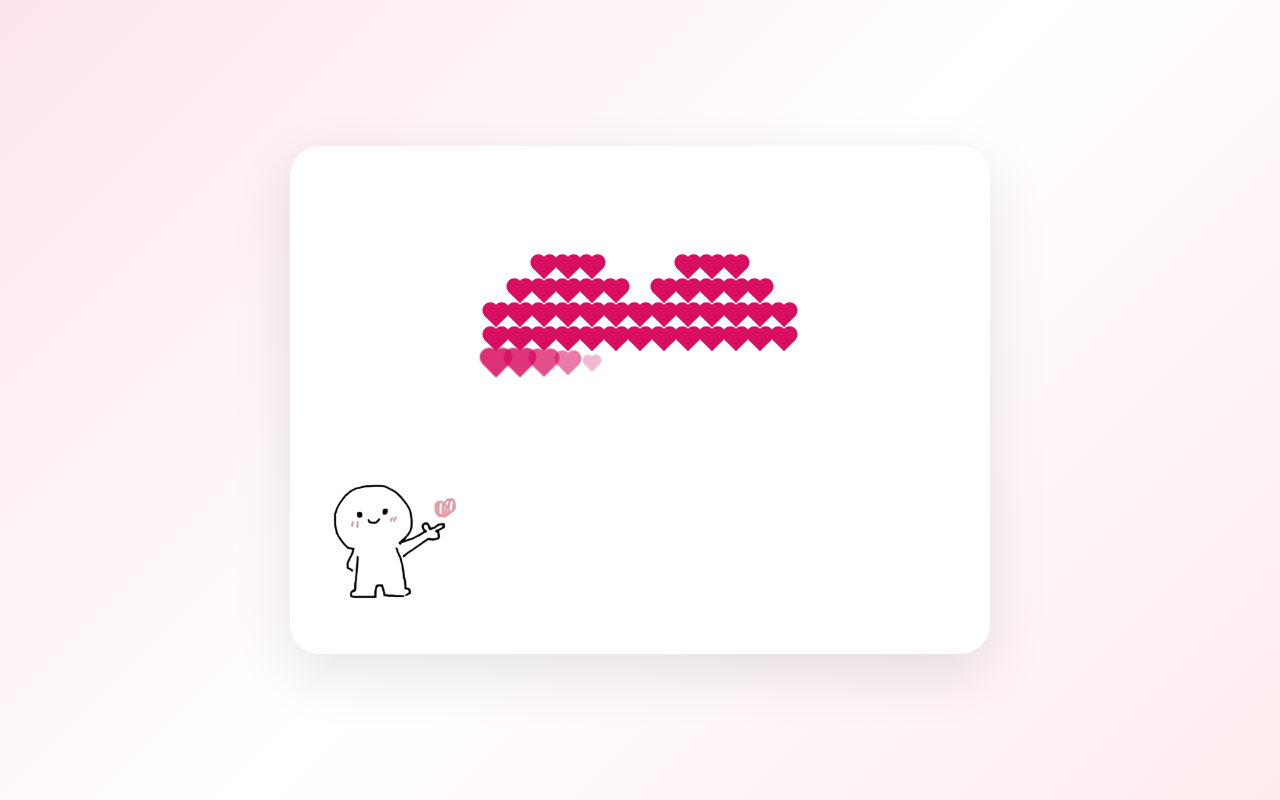
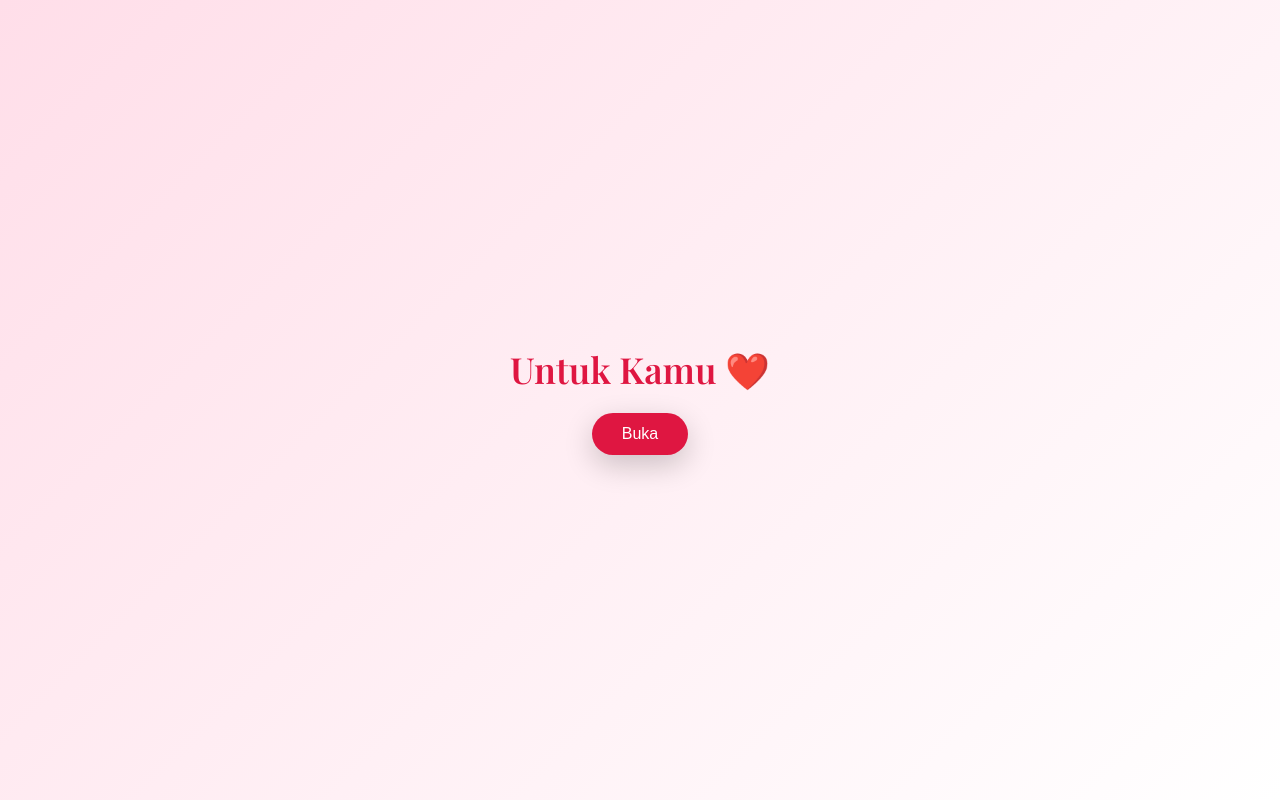
Before and after one commit to ganddtn40/lopyufanyy, a plain HTML site: page index.html in a window 1280 px wide. Drawn offline with nearby package versions, Linux system fonts and the light colour scheme; a web font is replaced by a local one.

Commit message:
Update index.html

```diff
--- a/index.html
+++ b/index.html
@@ -13,6 +13,52 @@
     box-sizing: border-box;
 }
 
+/* OPENING PAGE */
+.opening {
+    position: fixed;
+    inset: 0;
+    background: linear-gradient(135deg, #ffdee9, #fff);
+    display: flex;
+    justify-content: center;
+    align-items: center;
+    z-index: 999;
+    transition: opacity 1s ease, visibility 1s ease;
+}
+
+.opening.hide {
+    opacity: 0;
+    visibility: hidden;
+}
+
+.opening-box {
+    text-align: center;
+    animation: fadeIn 1.5s ease forwards;
+}
+
+.opening-box h1 {
+    font-family: 'Playfair Display', serif;
+    font-size: 36px;
+    color: #df1641;
+    margin-bottom: 20px;
+}
+
+.opening-box button {
+    padding: 12px 30px;
+    border-radius: 30px;
+    border: none;
+    font-size: 16px;
+    cursor: pointer;
+    background: #df1641;
+    color: white;
+    box-shadow: 0 10px 30px rgba(0,0,0,0.2);
+}
+
+@keyframes fadeIn {
+    from { opacity: 0; transform: translateY(20px); }
+    to { opacity: 1; transform: translateY(0); }
+}
+
+/* MAIN PAGE */
 body {
     min-height: 100vh;
     background: linear-gradient(135deg, #fce4ec, #ffffff, #ffebee);
@@ -89,12 +135,12 @@ body {
     100% { transform: scale(1); opacity: 1; }
 }
 
-/* CSS HEART (ANTI BUG EMOJI) */
+/* CSS HEART */
 .heart-shape {
     position: relative;
     width: 16px;
     height: 16px;
-    background:lch(47.35% 73.17 9.33);
+    background: lch(47.35% 73.17 9.33);
     transform: rotate(-45deg);
 }
 
@@ -126,32 +172,34 @@ body {
     color: #df1641;
     opacity: 0;
     transform: translateY(20px);
-    text-shadow:
-        0 3px 6px rgba(0,0,0,0.35),
-        0 0 12px rgba(255,105,180,0.6),
-        0 0 25px rgba(255,105,180,0.4);
 }
 
 @keyframes fadeInLoveText {
     to { opacity: 1; transform: translateY(0); }
 }
 
-/* MOBILE FIX */
+/* MOBILE */
 @media (max-width: 480px) {
-    .container { padding: 25px; }
-    .heart-cell { width: 18px; height: 18px; margin: 0.5px; }
-    .heart-shape { width: 14px; height: 14px; }
-    .heart-shape::before,
-    .heart-shape::after { width: 14px; height: 14px; }
     .love-text { font-size: 36px; }
     .character-img { width: 120px; }
-    .hearts-container.move-up { transform: translateY(-20px); }
 }
 </style>
 </head>
 
 <body>
+
+<!-- OPENING -->
+<div class="opening" id="opening">
+    <div class="opening-box">
+        <h1>Untuk Kamu ❤️</h1>
+        <button onclick="startLove()">Buka</button>
+    </div>
+</div>
+
+<!-- MUSIC -->
 <audio id="bgMusic" src="lagu.mp3" preload="auto"></audio>
+
+<!-- MAIN -->
 <div class="container">
 
     <div class="character-section">
@@ -181,7 +229,6 @@ const heartPattern = [
 function createHearts() {
     const container = document.getElementById('heartsContainer');
     const text = document.getElementById('loveText');
-    container.innerHTML = '';
     let totalDelay = 0;
 
     heartPattern.forEach((row, r) => {
@@ -198,7 +245,6 @@ function createHearts() {
                 totalDelay = delay;
                 setTimeout(() => cellDiv.classList.add('active'), delay);
             }
-
             rowDiv.appendChild(cellDiv);
         });
 
@@ -207,13 +253,16 @@ function createHearts() {
 
     setTimeout(() => {
         container.classList.add('move-up');
-        setTimeout(() => {
-            text.style.animation = 'fadeInLoveText 1.5s ease forwards';
-        }, 600);
+        text.style.animation = 'fadeInLoveText 1.5s ease forwards';
     }, totalDelay + 300);
 }
 
-window.onload = () => setTimeout(createHearts, 400);
+function startLove() {
+    document.getElementById('opening').classList.add('hide');
+    const music = document.getElementById('bgMusic');
+    music.play();
+    setTimeout(createHearts, 500);
+}
 </script>
 
 </body>
```
